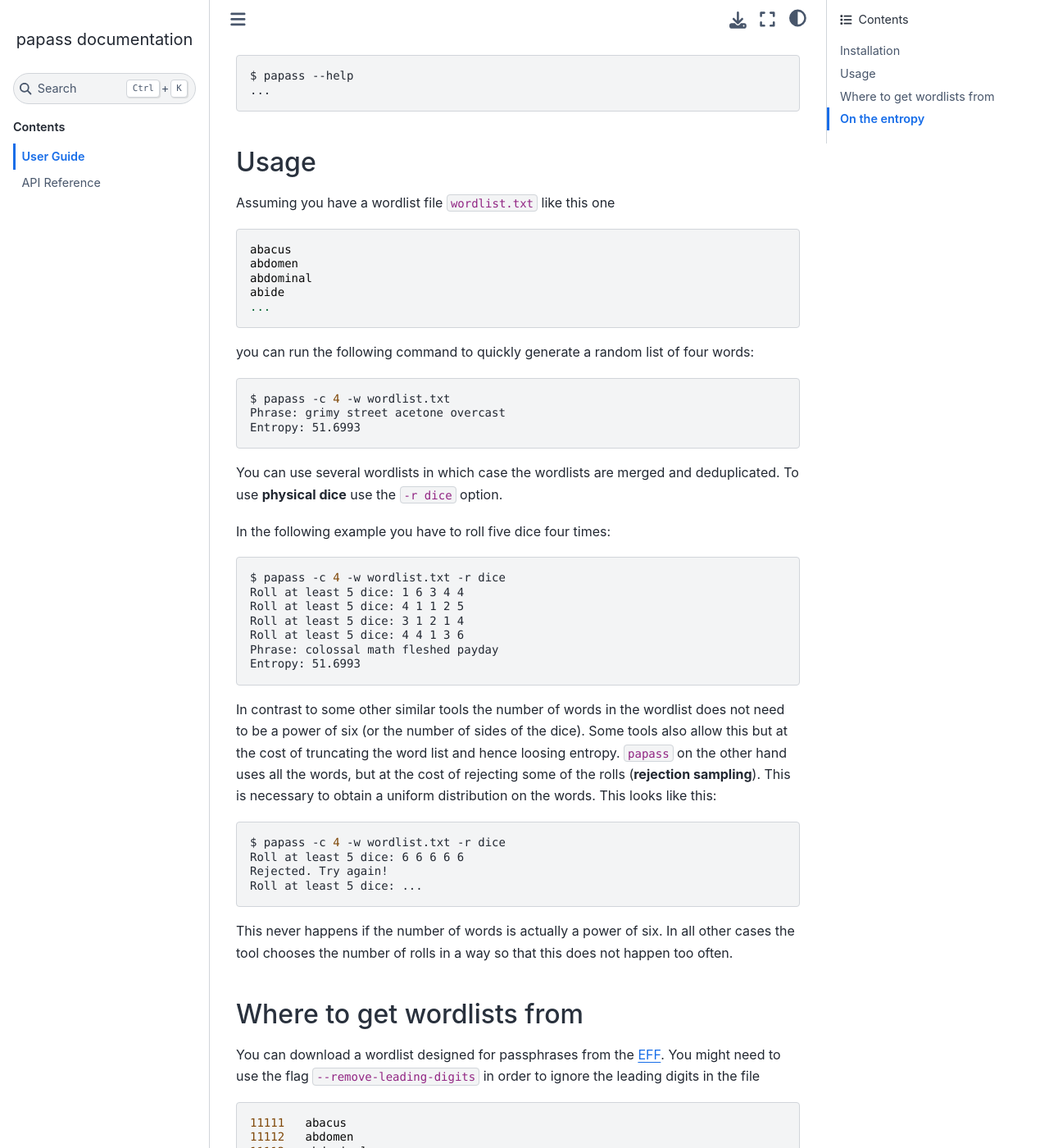
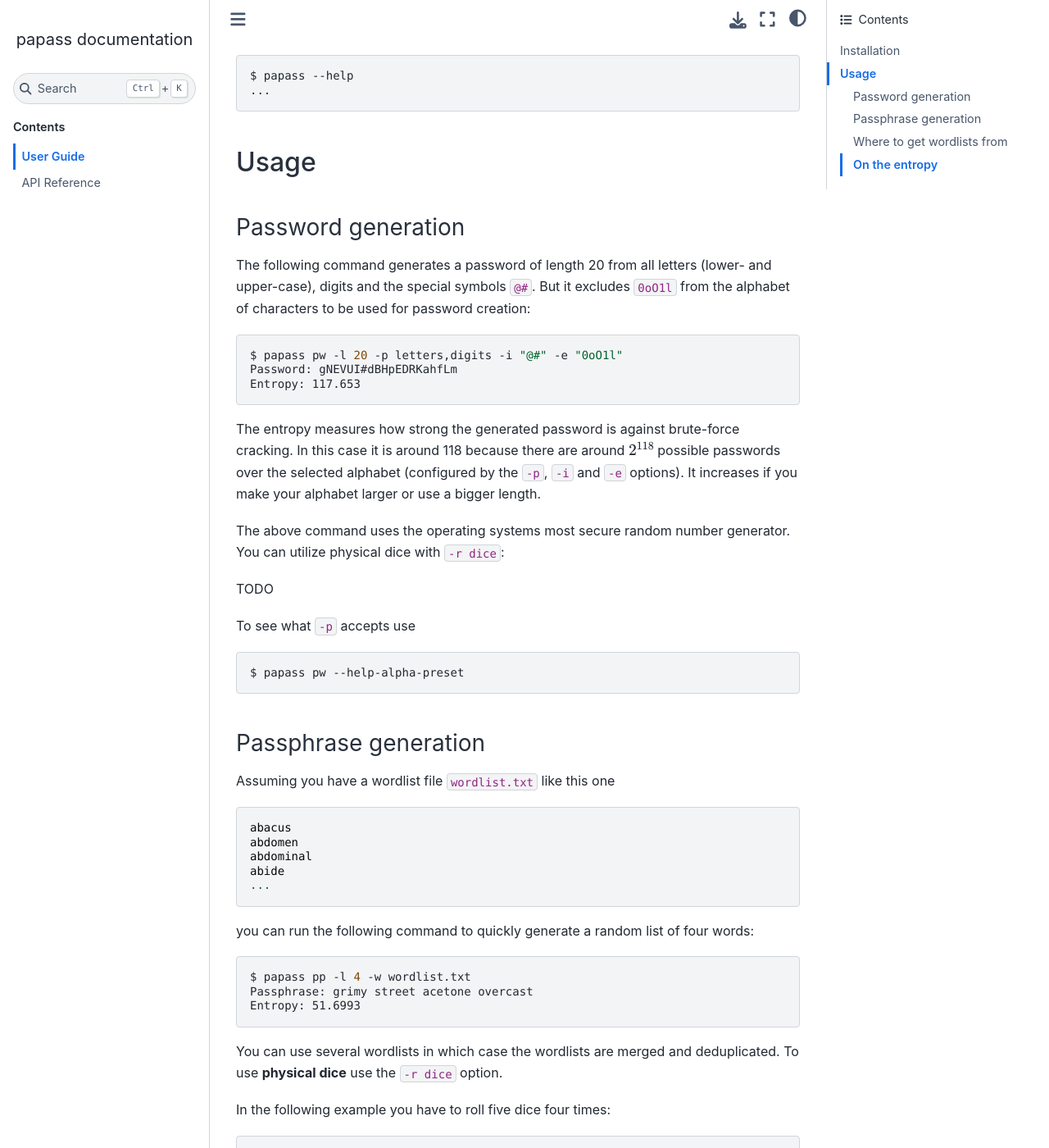
Before and after one commit to rainij/papass, a Sphinx documentation site: the page built from docs/source/usage_cli.md, in a window 1280 px wide and 1400 px high, scrolled down 375 px. Shown: the whole window at 82% size. Built offline with Sphinx 7.4.7 and the Sphinx Book theme 1.1.4, drawn with Linux system fonts in a browser that asks for light colours; some of the changed text lies outside the part shown.

Commit message:
Update docs

````diff
--- a/docs/source/usage_cli.md
+++ b/docs/source/usage_cli.md
@@ -8,18 +8,48 @@ Reference](./api.rst).
 
 Install via [pipx](https://pipx.pypa.io/stable/):
 
-```{code-block} console
+```{code} console
 $ pipx install papass
 ```
 
 Check that it works:
 
-```{code-block} console
+```{code} console
 $ papass --help
 ...
 ```
 
 ## Usage
+
+### Password generation
+
+The following command generates a password of length 20 from all letters (lower- and
+upper-case), digits and the special symbols `@#`. But it excludes `0oO1l` from the
+alphabet of characters to be used for password creation:
+
+```{code} console
+$ papass pw -l 20 -p letters,digits -i "@#" -e "0oO1l"
+Password: gNEVUI#dBHpEDRKahfLm
+Entropy: 117.653
+```
+
+The entropy measures how strong the generated password is against brute-force cracking. In
+this case it is around 118 because there are around {math}`2^{118}` possible passwords
+over the selected alphabet (configured by the `-p`, `-i` and `-e` options). It increases
+if you make your alphabet larger or use a bigger length.
+
+The above command uses the operating systems most secure random number generator. You can
+utilize physical dice with `-r dice`:
+
+TODO
+
+To see what `-p` accepts use
+
+```{code} console
+$ papass pw --help-alpha-preset
+```
+
+### Passphrase generation
 
 Assuming you have a wordlist file `wordlist.txt` like this one
 
@@ -34,8 +64,8 @@ abide
 you can run the following command to quickly generate a random list of four words:
 
 ```{code} console
-$ papass -c 4 -w wordlist.txt
-Phrase: grimy street acetone overcast
+$ papass pp -l 4 -w wordlist.txt
+Passphrase: grimy street acetone overcast
 Entropy: 51.6993
 ```
 
@@ -45,12 +75,12 @@ use **physical dice** use the ``-r dice`` option.
 In the following example you have to roll five dice four times:
 
 ```{code} console
-$ papass -c 4 -w wordlist.txt -r dice
+$ papass pp -l 4 -w wordlist.txt -r dice
 Roll at least 5 dice: 1 6 3 4 4
 Roll at least 5 dice: 4 1 1 2 5
 Roll at least 5 dice: 3 1 2 1 4
 Roll at least 5 dice: 4 4 1 3 6
-Phrase: colossal math fleshed payday
+Passphrase: colossal math fleshed payday
 Entropy: 51.6993
 ```
 
@@ -59,10 +89,10 @@ to be a power of six (or the number of sides of the dice). Some tools also allow
 at the cost of truncating the word list and hence loosing entropy. ``papass`` on the other
 hand uses all the words, but at the cost of rejecting some of the rolls (**rejection
 sampling**). This is necessary to obtain a uniform distribution on the words. This looks
-like this:
+like so:
 
 ```{code} console
-$ papass -c 4 -w wordlist.txt -r dice
+$ papass pp -l 4 -w wordlist.txt -r dice
 Roll at least 5 dice: 6 6 6 6 6
 Rejected. Try again!
 Roll at least 5 dice: ...
@@ -71,7 +101,7 @@ Roll at least 5 dice: ...
 This never happens if the number of words is actually a power of six. In all other cases
 the tool chooses the number of rolls in a way so that this does not happen too often.
 
-## Where to get wordlists from
+### Where to get wordlists from
 
 You can download a wordlist designed for passphrases from the
 [EFF](https://www.eff.org/deeplinks/2016/07/new-wordlists-random-passphrases). You might
@@ -86,7 +116,7 @@ the file
 ...
 ```
 
-## On the entropy
+### On the entropy
 
 The entropy is a measure on how save your passphrase is. In our case the entropy {math}`H`
 can be computed as
````
